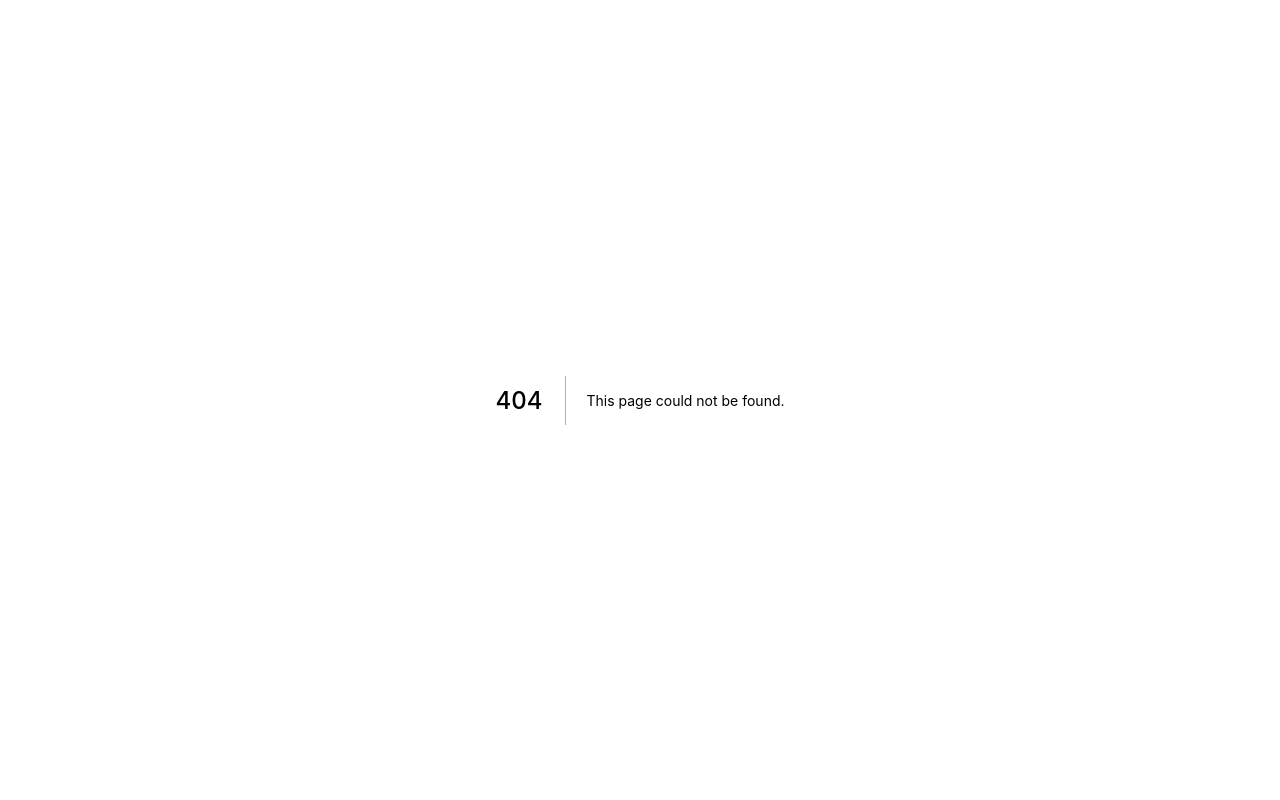
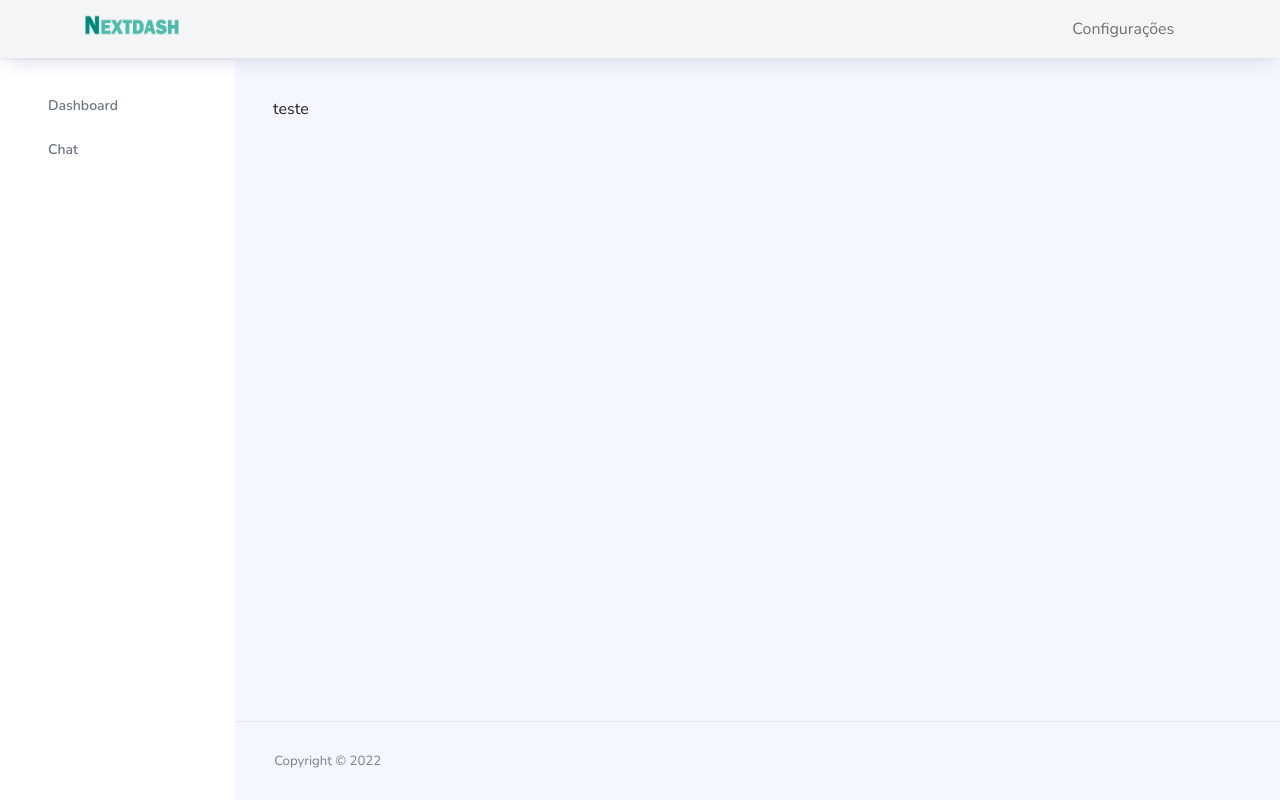
Before and after one commit to pedrorsilva/nextdash, a Next.js app: page /dashboard in a window 1280 px wide. Before the commit this address had no page. Built offline with nearby package versions, Linux system fonts and the light colour scheme.

Commit message:
feat: inserção de layout dashboard

```diff
--- a/package.json
+++ b/package.json
@@ -12,7 +12,8 @@
     "next": "12.0.8",
     "react": "17.0.2",
     "react-bootstrap": "^2.1.1",
-    "react-dom": "17.0.2"
+    "react-dom": "17.0.2",
+    "react-icons": "^4.3.1"
   },
   "devDependencies": {
     "eslint": "8.7.0",
--- a/pages/_app.js
+++ b/pages/_app.js
@@ -1,18 +1,21 @@
 import "bootstrap/dist/css/bootstrap.min.css";
 
-// import "../styles/globals.css";
 import "../styles/style.css";
 
 import Head from "next/head";
+import React from "react";
 
-function MyApp({ Component, pageProps }) {
+function App({ Component, pageProps }) {
+  const CustomLayout = Component.layout ? Component.layout : React.Fragment;
   return (
     <>
       <Head>
         <meta name="viewport" content="width=device-width, initial-scale=1" />
       </Head>
-      <Component {...pageProps} />
+      <CustomLayout>
+        <Component {...pageProps} />
+      </CustomLayout>
     </>
   );
 }
-export default MyApp;
+export default App;
--- /dev/null
+++ b/pages/_components/footer.js
@@ -0,0 +1,13 @@
+const Footer = () => {
+  return (
+    <footer className="footer">
+      <div className="d-sm-flex justify-content-center justify-content-sm-between">
+        <span className="text-muted text-center text-sm-left d-block d-sm-inline-block">
+          Copyright © 2022
+        </span>
+      </div>
+    </footer>
+  );
+};
+
+export default Footer;
--- /dev/null
+++ b/pages/_components/header.js
@@ -0,0 +1,38 @@
+import Image from "next/image";
+import { Container, Nav, Navbar, NavDropdown } from "react-bootstrap";
+import { TiCog, TiInfoOutline, TiUser, TiPower, TiHeart } from "react-icons/ti";
+
+const Header = () => {
+  return (
+    <Navbar
+      collapseOnSelect
+      expand="lg"
+      className="col-lg-12 col-12  fixed-top d-flex flex-row"
+    >
+      <Container>
+        <Navbar.Brand href="#home" className="brand-logo me-5">
+          <Image
+            src={require("../../assets/img/logo/nextdash.png")}
+            className=""
+            alt="logo"
+            width={100}
+            height={25}
+          />
+        </Navbar.Brand>
+        <Navbar.Toggle aria-controls="responsive-navbar-nav" />
+        <Navbar.Collapse id="responsive-navbar-nav" className="">
+          <Nav className="me-auto"></Nav>
+          <Nav>
+            <NavDropdown title="Configurações" id="collasible-nav-dropdown">
+              <NavDropdown.Item href="#action/3.1">Settings</NavDropdown.Item>
+              <NavDropdown.Divider />
+              <NavDropdown.Item href="#action/3.4">Sair</NavDropdown.Item>
+            </NavDropdown>
+          </Nav>
+        </Navbar.Collapse>
+      </Container>
+    </Navbar>
+  );
+};
+
+export default Header;
--- /dev/null
+++ b/pages/_components/sidebar.js
@@ -0,0 +1,22 @@
+const Sidebar = () => {
+  return (
+    <nav className="sidebar sidebar-offcanvas" id="sidebar">
+      <ul className="nav">
+        <li className="nav-item">
+          <a className="nav-link" href="#dashboard">
+            <i className="icon-grid menu-icon"></i>
+            <span className="menu-title">Dashboard</span>
+          </a>
+        </li>
+        <li className="nav-item">
+          <a className="nav-link" href="#chat">
+            <i className="icon-cog menu-icon"></i>
+            <span className="menu-title">Chat</span>
+          </a>
+        </li>
+      </ul>
+    </nav>
+  );
+};
+
+export default Sidebar;
--- /dev/null
+++ b/pages/_layouts/dashboad.js
@@ -0,0 +1,23 @@
+import Footer from "../_components/footer";
+import Header from "../_components/header";
+
+import Sidebar from "../_components/sidebar";
+
+const DashboardLayout = ({ children }) => (
+  <>
+    <div className="container-scroller">
+      <Header />
+      <div className="container-fluid page-body-wrapper">
+        <Sidebar />
+
+        <div className="main-panel">
+          <div className="content-wrapper">{children}</div>
+
+          <Footer />
+        </div>
+      </div>
+    </div>
+  </>
+);
+
+export default DashboardLayout;
--- /dev/null
+++ b/pages/dashboard.js
@@ -0,0 +1,11 @@
+import Image from "next/image";
+import { TiCog, TiInfoOutline, TiUser, TiPower, TiHeart } from "react-icons/ti";
+import DashboardLayout from "./_layouts/dashboad";
+
+const Dashboard = () => {
+  return <div>teste</div>;
+};
+
+Dashboard.layout = DashboardLayout;
+
+export default Dashboard;
```
Also changed, not shown: pages/index.js (+18 -5 lines), assets/img/faces/face28.jpg (added), 1 other file (tests, documents, lock files or other folders).
